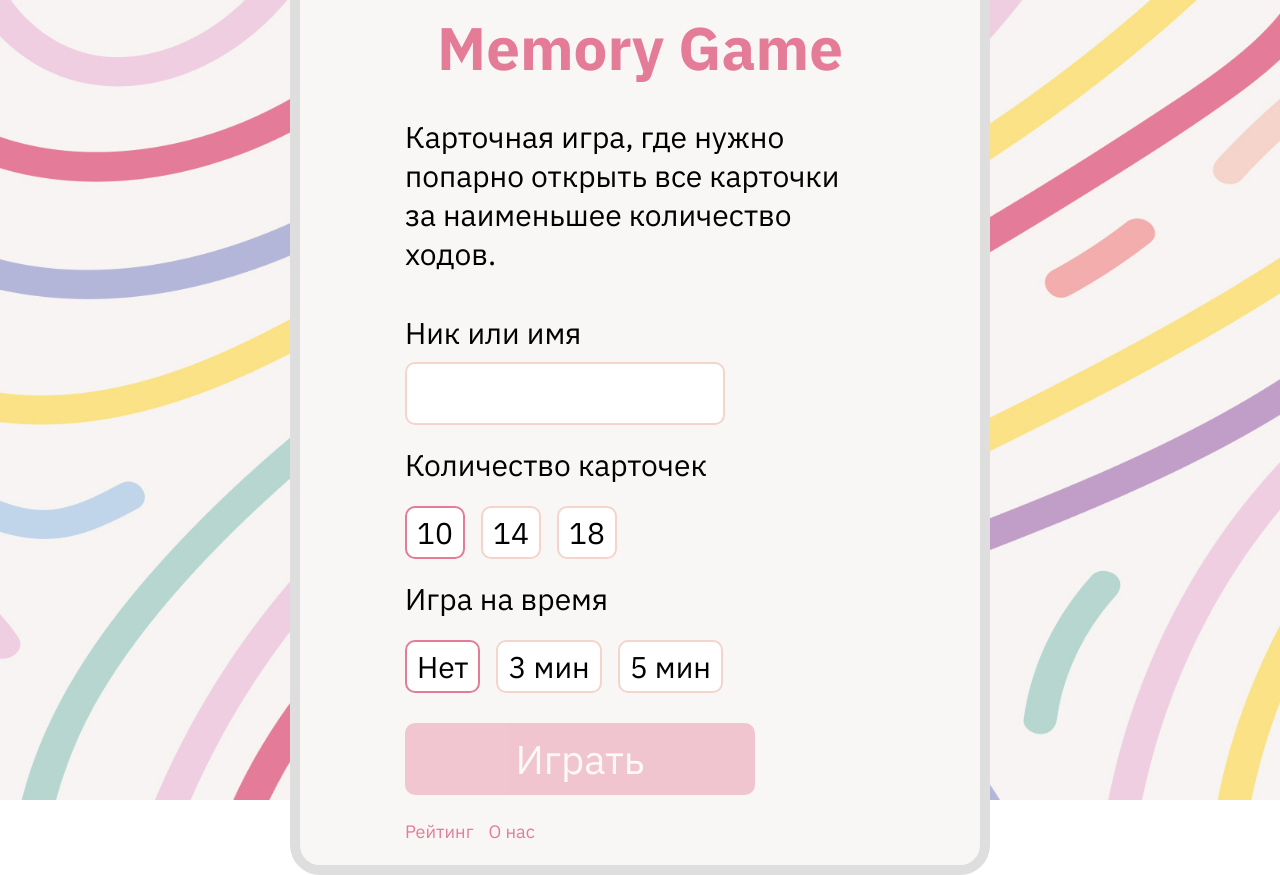
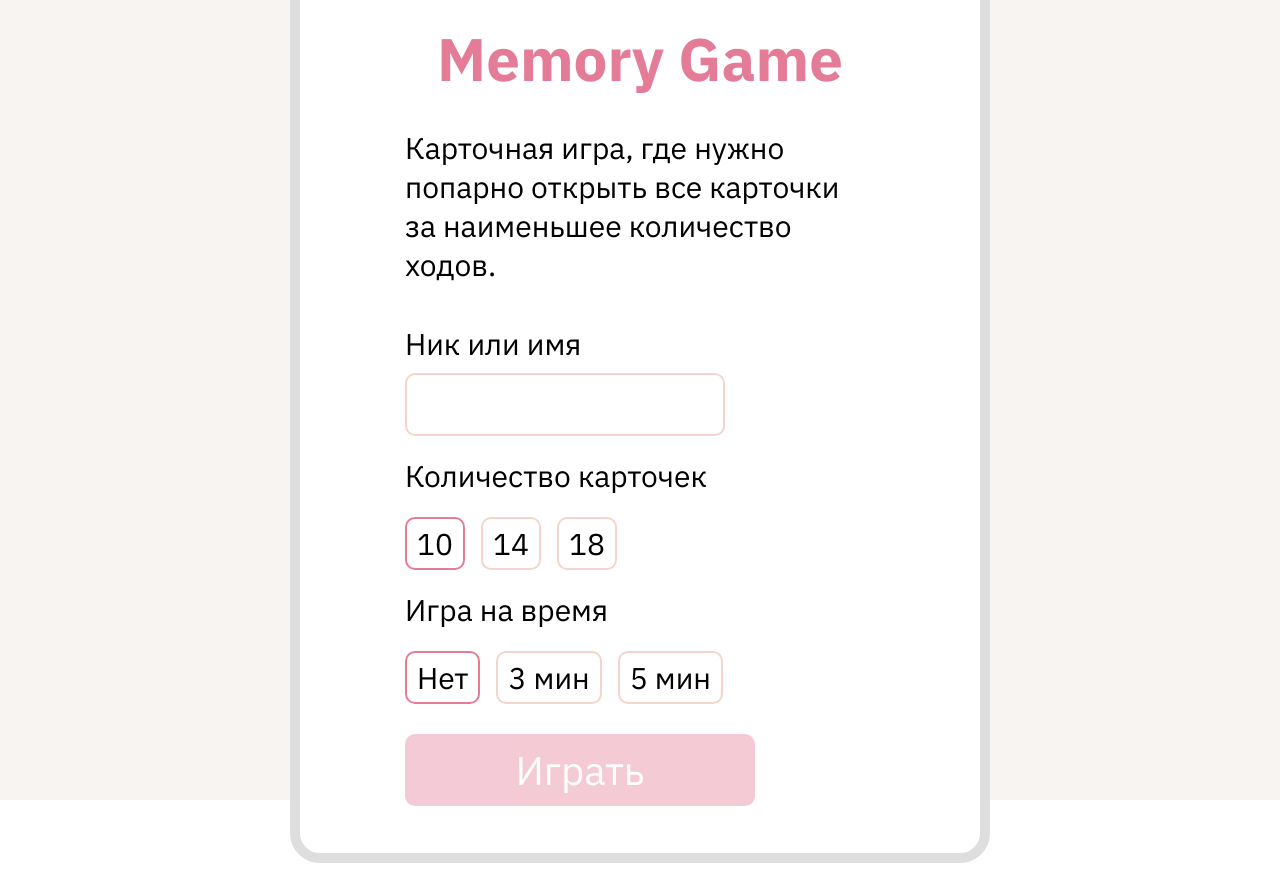
Before and after one commit to Andrenord282/hackathon-team-16-client, a React (Create React App) app: page / in a window 1280 px wide. Built offline with nearby package versions, Linux system fonts and the light colour scheme.

Commit message:
поменял фоны

```diff
--- a/src/pages/GameEntryPage/GameEntryPage.scss
+++ b/src/pages/GameEntryPage/GameEntryPage.scss
@@ -4,7 +4,8 @@
     display: flex;
     align-items: center;
     justify-content: center;
-    background-image: url("../../../public/img/bg.jpg");
+    background-color: #f7f4f2;
+    // background-image: url("../../../public/img/bg.jpg");
     background-position: center center;
     background-size: 100% 100%;
     background-repeat: no-repeat;
--- a/src/pages/GameWinPage/GameWinPage.scss
+++ b/src/pages/GameWinPage/GameWinPage.scss
@@ -4,7 +4,8 @@
     display: flex;
     align-items: center;
     justify-content: center;
-    background-image: url("../../../public/img/bg.jpg");
+    background-color: #f7f4f2;
+    // background-image: url("../../../public/img/bg.jpg");
     background-position: center center;
     background-size: 100% 100%;
     background-repeat: no-repeat;
--- a/src/widgets/GameEntry/GameEntry.jsx
+++ b/src/widgets/GameEntry/GameEntry.jsx
@@ -108,14 +108,14 @@ const GameEntry = () => {
                 <Link to={"/game-board"} className={`game-entry__btn ${setClassActivStartBtn}`}>
                     Играть
                 </Link>
-                <div className="game-entry__footer">
+                {/* <div className="game-entry__footer">
                     <Link to={"/game-rating"} className="game-entry__footer-link">
                         Рейтинг
                     </Link>
                     <Link to={"/game-about-us"} className="game-entry__footer-link">
                         O нас
                     </Link>
-                </div>
+                </div> */}
             </div>
         </div>
     );
--- a/src/widgets/GameEntry/GameEntry.scss
+++ b/src/widgets/GameEntry/GameEntry.scss
@@ -4,7 +4,7 @@
     padding: 72px 105px 22px 105px;
     border-radius: 30px;
     border: 10px solid #dedede;
-    background: #f9f7f6;
+    background: #fff;
 }
 
 .game-entry__content {
```
